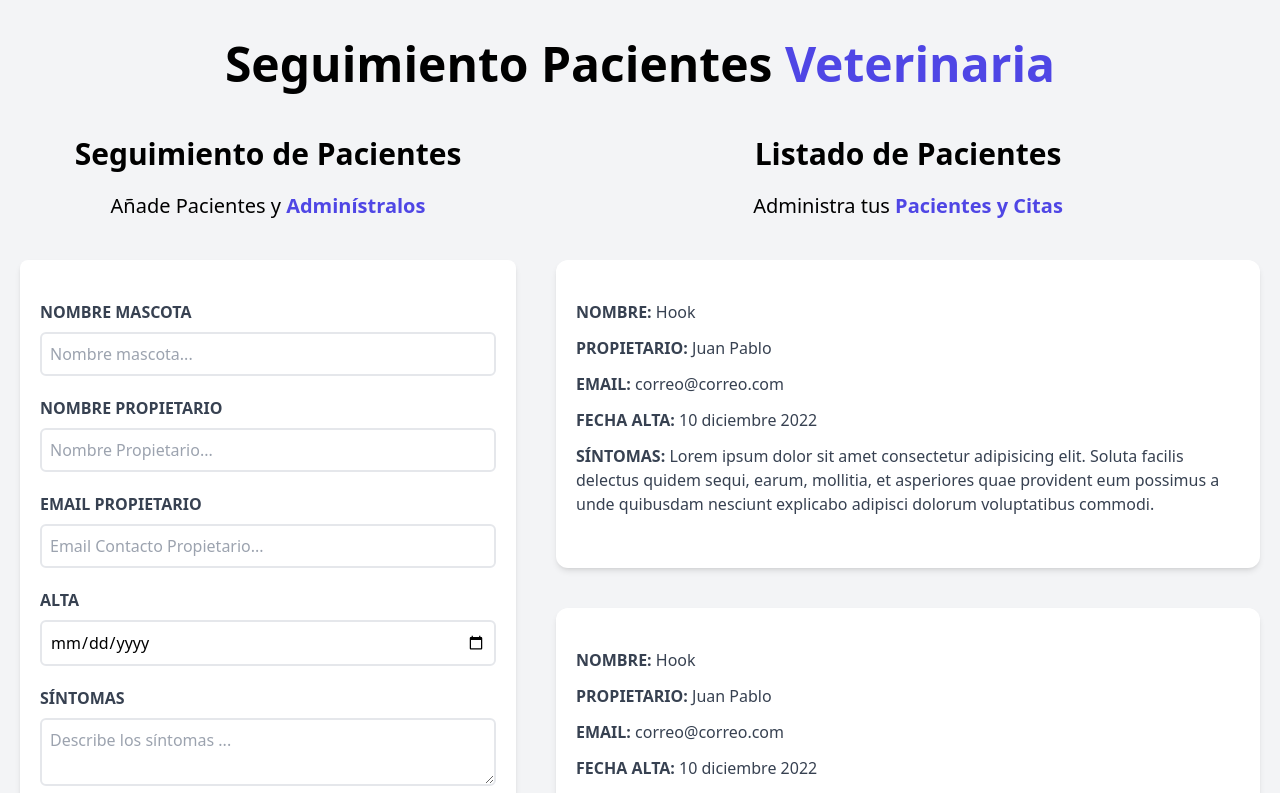
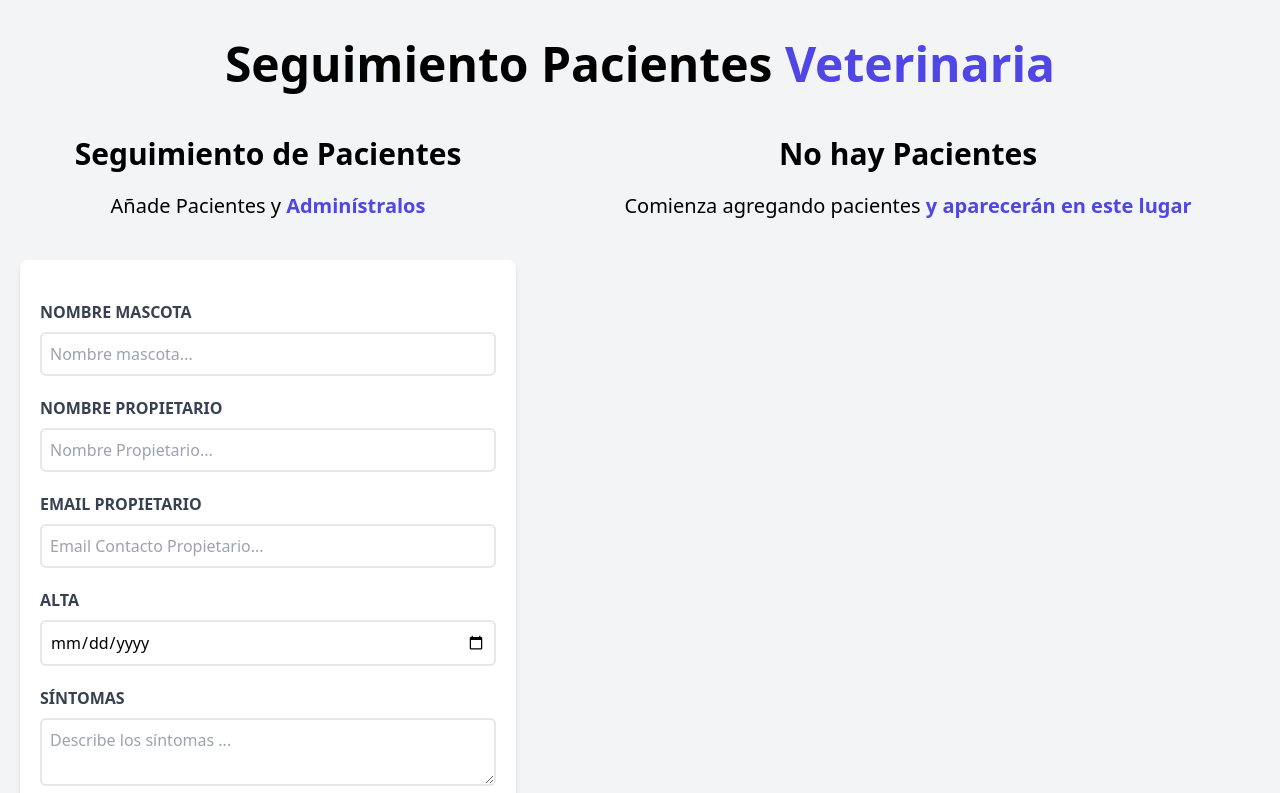
Before and after one commit to rroblsgo/citas-vite-react, a React (Vite) app: page / in a window 1280 px wide. Shown: the top 793 px of the page. Built offline with nearby package versions, Linux system fonts and the light colour scheme.

Commit message:
Utilizando props, añadiendo pacientes al state principal, generando id para cada paciente

```diff
--- a/src/App.jsx
+++ b/src/App.jsx
@@ -1,14 +1,17 @@
+import { useState } from 'react';
 import Header from './components/Header';
 import Formulario from './components/Formulario';
 import ListadoPacientes from './components/ListadoPacientes';
 
 const App = () => {
+  const [pacientes, setPacientes] = useState([]);
+
   return (
     <div className="container mx-auto mt-10">
-      <Header />
+      <Header titulo="Pacientes" />
       <div className="mt-12 md:flex">
-        <Formulario />
-        <ListadoPacientes />
+        <Formulario pacientes={pacientes} setPacientes={setPacientes} />
+        <ListadoPacientes pacientes={pacientes} />
       </div>
     </div>
   );
--- /dev/null
+++ b/src/components/Error.jsx
@@ -0,0 +1,9 @@
+const Error = ({ children }) => {
+  return (
+    <div className="bg-red-800 text-white text-center p-2 uppercase font-bold mb-3 rounded">
+      {children}
+    </div>
+  );
+};
+
+export default Error;
--- a/src/components/Formulario.jsx
+++ b/src/components/Formulario.jsx
@@ -1,12 +1,19 @@
 import { useState } from 'react';
+import Error from './Error';
 
-const Formulario = () => {
+const Formulario = ({ pacientes, setPacientes }) => {
   const [nombre, setNombre] = useState('');
   const [propietario, setPropietario] = useState('');
   const [email, setEmail] = useState('');
   const [fecha, setFecha] = useState('');
   const [sintomas, setSintomas] = useState('');
   const [error, setError] = useState(false);
+
+  const generarId = () => {
+    const random = Math.random().toString(36).substr(2);
+    const fecha = Date.now().toString(36);
+    return random + fecha;
+  };
 
   const handleSubmit = (e) => {
     e.preventDefault();
@@ -17,6 +24,25 @@ const Formulario = () => {
       return;
     }
     setError(false);
+
+    // contruimos objeto Paciente
+    const objetoPaciente = {
+      nombre,
+      propietario,
+      email,
+      fecha,
+      sintomas,
+      id: generarId(),
+    };
+    // console.log(objetoPaciente);
+    setPacientes([...pacientes, objetoPaciente]);
+
+    // reiniciar el form
+    setNombre('');
+    setPropietario('');
+    setEmail('');
+    setFecha('');
+    setSintomas('');
   };
 
   return (
@@ -34,9 +60,9 @@ const Formulario = () => {
         onSubmit={handleSubmit}
       >
         {error && (
-          <div className="bg-red-800 text-white text-center p-2 uppercase font-bold mb-3 rounded">
+          <Error>
             <p>Todos los campos son obligatorios</p>
-          </div>
+          </Error>
         )}
         <div className="mb-5">
           <label
--- a/src/components/Header.jsx
+++ b/src/components/Header.jsx
@@ -1,10 +1,12 @@
-const Header = () => {
+const Header = (props) => {
+  console.log(props);
   return (
     <div>
       <h1 className="font-black text-5xl text-center md:w-2/3 mx-auto">
         Seguimiento Pacientes{' '}
         <span className="text-indigo-600">Veterinaria</span>
       </h1>
+      {props.children}
     </div>
   );
 };
--- a/src/components/ListadoPacientes.jsx
+++ b/src/components/ListadoPacientes.jsx
@@ -1,19 +1,35 @@
 import Paciente from './Paciente';
 
-const ListadoPacientes = () => {
+const ListadoPacientes = ({ pacientes }) => {
+  console.log(pacientes);
   return (
     <div className="md:w-1/2 lg:w-3/5">
-      <h2 className="font-black text-3xl text-center">Listado de Pacientes</h2>
+      {pacientes && pacientes.length ? (
+        <div>
+          <h2 className="font-black text-3xl text-center">
+            Listado de Pacientes
+          </h2>
           <p className="text-xl mt-5 lg:mb-10 sm:mb-20 text-center">
             Administra tus {''}
             <span className="text-indigo-600 font-bold">Pacientes y Citas</span>
           </p>
           <div className="md:h-screen overflow-y-scroll">
-        <Paciente />
-        <Paciente />
-        <Paciente />
-        <Paciente />
+            {pacientes.map((paciente) => (
+              <Paciente key={paciente.id} paciente={paciente} />
+            ))}
           </div>
+        </div>
+      ) : (
+        <div>
+          <h2 className="font-black text-3xl text-center">No hay Pacientes</h2>
+          <p className="text-xl mt-5 lg:mb-10 sm:mb-20 text-center">
+            Comienza agregando pacientes {''}
+            <span className="text-indigo-600 font-bold">
+              y aparecerán en este lugar
+            </span>
+          </p>
+        </div>
+      )}
     </div>
   );
 };
--- a/src/components/Paciente.jsx
+++ b/src/components/Paciente.jsx
@@ -1,30 +1,26 @@
-const Paciente = () => {
+const Paciente = ({ paciente }) => {
+  const { nombre, propietario, email, fecha, sintomas } = paciente;
   return (
     <div className="mx-5 mb-10 bg-white shadow-md px-5 py-10 rounded-xl">
       <p className="font-bold mb-3 text-gray-700 uppercase">
         Nombre: {''}
-        <span className="font-normal normal-case">Hook</span>
+        <span className="font-normal normal-case">{nombre}</span>
       </p>
       <p className="font-bold mb-3 text-gray-700 uppercase">
         Propietario: {''}
-        <span className="font-normal normal-case">Juan Pablo</span>
+        <span className="font-normal normal-case">{propietario}</span>
       </p>
       <p className="font-bold mb-3 text-gray-700 uppercase">
         Email: {''}
-        <span className="font-normal normal-case">correo@correo.com</span>
+        <span className="font-normal normal-case">{fecha}</span>
       </p>
       <p className="font-bold mb-3 text-gray-700 uppercase">
         Fecha Alta: {''}
-        <span className="font-normal normal-case">10 diciembre 2022</span>
+        <span className="font-normal normal-case">{fecha}</span>
       </p>
       <p className="font-bold mb-3 text-gray-700 uppercase">
         Síntomas: {''}
-        <span className="font-normal normal-case">
-          Lorem ipsum dolor sit amet consectetur adipisicing elit. Soluta
-          facilis delectus quidem sequi, earum, mollitia, et asperiores quae
-          provident eum possimus a unde quibusdam nesciunt explicabo adipisci
-          dolorum voluptatibus commodi.
-        </span>
+        <span className="font-normal normal-case">{sintomas}</span>
       </p>
     </div>
   );
```
Lines whose indentation alone changed are shown as unchanged.
